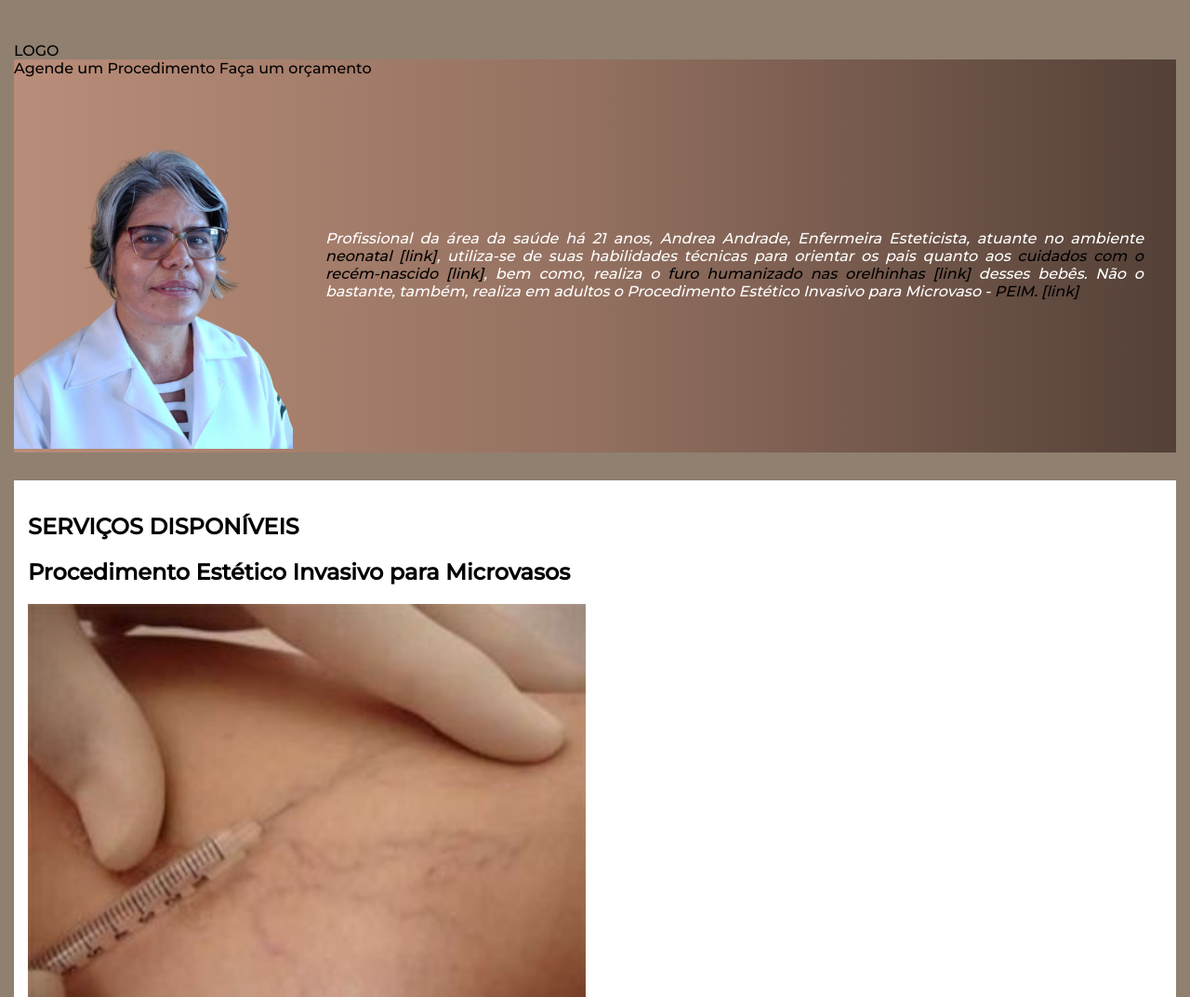
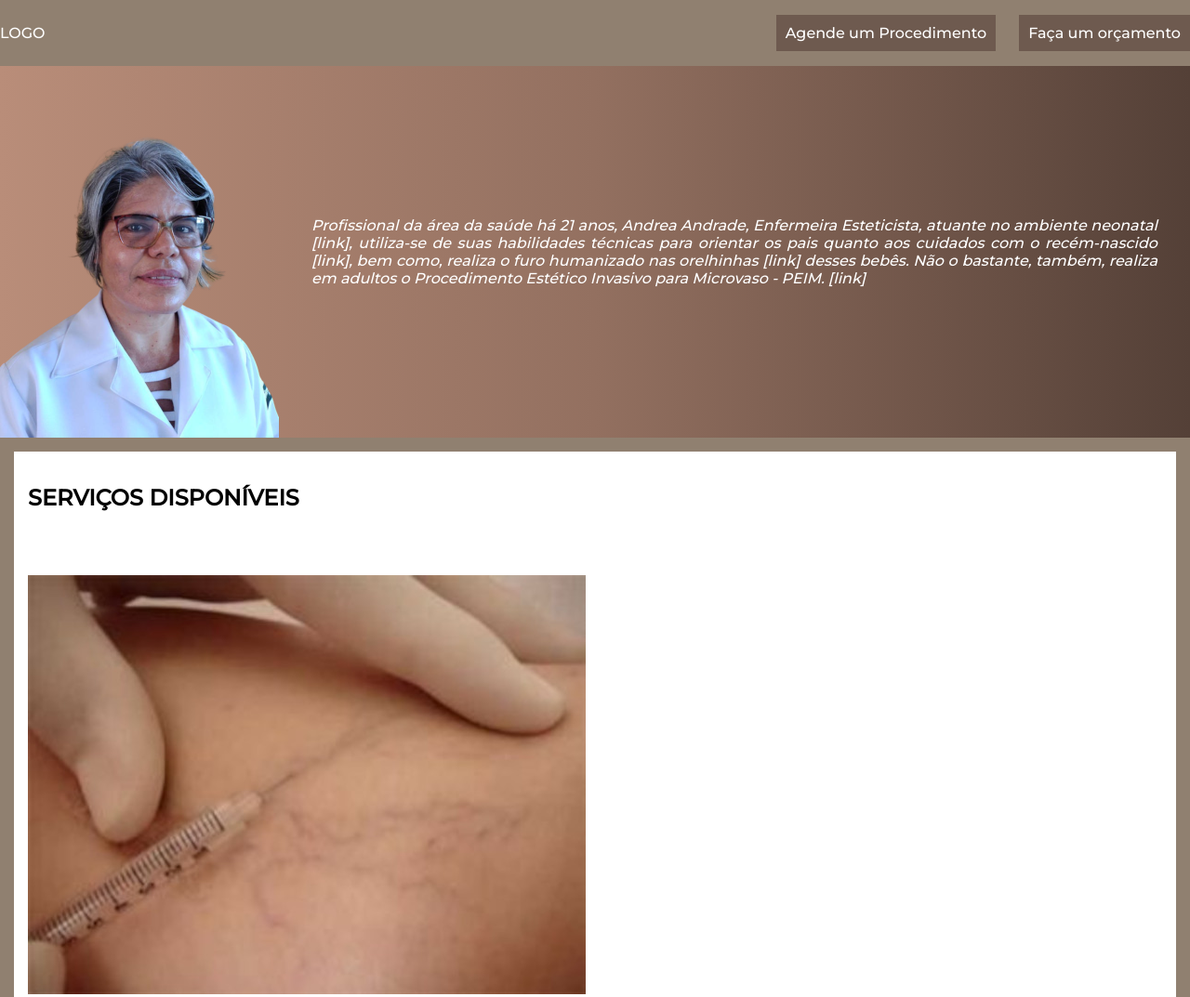
Before and after one commit to lucianomarcos156/site, a plain HTML site: page index.html in a window 1280 px wide. Shown: the top 1073 px of the page at 93% size. Drawn offline with Linux system fonts and the light colour scheme.

Commit message:
site0302221454

```diff
--- a/index.html
+++ b/index.html
@@ -10,41 +10,35 @@
 <body>
     <header>
         <a href="#">LOGO</a>
-        <nav class
-
-        <a class="menu-principal" href="#">Agende um Procedimento</a>
-        <a class="menu-principal" href="#">Faça um orçamento</a>
-        <nav class="perfil">
-
-            <picture>
-                <img src="imagens/perfil-imagem-p.png" alt="Imagem de perfil">
-            </picture>
+        <nav>
+            <ul class="menu-principal">
+                <li><a href="#">Agende um Procedimento</a></li>
+                <li><a href="#">Faça um orçamento</a></li>
+            </ul>
+        </nav>
+    </header>
+        <section class="perfil">
+            <img src="imagens/perfil-imagem-p.png" alt="Imagem de perfil">
             <p class="perfil-texto">Profissional da área da saúde há 21 anos, Andrea Andrade, Enfermeira Esteticista, atuante no ambiente <a href="https://pt.wikipedia.org/wiki/Neonatologia" target="_blank" class="perfil-texto-link">neonatal</a>, utiliza-se de suas habilidades técnicas para orientar os pais quanto aos <a href="#cuidados-bebe" class="perfil-texto-link">cuidados com o recém-nascido</a>, bem como, realiza o <a href="#furo-humanizado" class="perfil-texto-link">furo humanizado nas orelhinhas</a>  desses bebês.
             Não o bastante, também, realiza em adultos o Procedimento Estético Invasivo para Microvaso - <a href="#peim" class="perfil-texto-link">PEIM.</a></p>
-        </nav>
+        </section>
     </header>
     <main>
         <section class="serviços">
             <h1>SERVIÇOS DISPONÍVEIS</h1>
             <div class="serviços-peim">
                 <h2><a name="peim">Procedimento Estético Invasivo para Microvasos</a></h2>
-                <picture>
-                    <img src="imagens/serviços-peim-imagem.jpg" alt="Procedimento Estético Invasivo para Microvasos">
-                </picture>
+                <img src="imagens/serviços-peim-imagem.jpg" alt="Procedimento Estético Invasivo para Microvasos">
                 <p class="peim-texto">Esta técnica tem por finalidade eliminar os microvasos decorrentes de fatores que possam interferir na circulação sanguínea dos membros inferiores tais como predisposição genética e gestação, com isso, melhora-se o aspecto da região acometida."</p>
             </div>
             <div class="serviços-furo-humanizado">
                 <h2><a name="furo-humanizado">Furo humanizado nas orelhinhas desses bebês</a></h2>
-                <picture>
-                    <img src="imagens/serviços-furo-humanizado-imagem.jpg" alt="Furo Humanizado">
-                </picture>
+                <img src="imagens/serviços-furo-humanizado-imagem.jpg" alt="Furo Humanizado">
                 <p class="serviços-furo-humanizado-texto">Trata-se de um método no qual se combina o uso de pomada anestésica seguido da aplicação de técnicas de acupuntura que permite realizar o furo no ponto da orelha menos enervado.</p>
             </div>
             <div class="serviços-cuidados-bebe">
                 <h2><a name="cuidados-bebe">Cuidados com o recém nascido</a></h2>
-                <picture>
-                    <img src="imagens/serviços-cuidados-bebe-imagem.jpg" alt="Cuidados com o bebê">
-                </picture>
+                <img src="imagens/serviços-cuidados-bebe-imagem.jpg" alt="Cuidados com o bebê">
                 <p class="serviços-cuidados-bebe-texto">Para manter o bebê saudável deve-se atentar quanto aos cuidados básico quer seja o banho, aleitamento e a sua higienização. Além disso, ressalta-se a importância de se cumprir com o ciclo vacinal. </p>
             </div>
         </section>
--- a/style.css
+++ b/style.css
@@ -4,27 +4,48 @@
 }
 body {
     font-family: 'Montserrat', sans-serif;
+    font-size: 16px;
+    background-color: #4d341b9f;
     margin: 0px;
-    background-color: #4d341b9f;
+}
+a {
+    color: white;
+    text-decoration: none;
 }
 header {
-    padding: 15px;
-    margin-top: 30px;
+    display: flex;
+    padding: 0px;
+    margin-top: 0px;
+    justify-content: space-between;
+    align-items: center;
+    flex-wrap: wrap;
+
 }
-nav {
+.menu-principal {
+    display: flex;
+    list-style: none;
+}
+.menu-principal li {
+    margin-left: 25px;
+}
+.menu-principal li a {
+    display: block;
+    padding: 10px;
+    background: rgba(48, 19, 19, 0.349);
+}
+.perfil {
     background: linear-gradient(to right, rgb(185, 141, 121), rgb(147, 112, 96),rgb(84, 64, 55));
     padding: 0px;
     margin: 0px;
+    display: flex;
+    align-items: center;
 }
 main {
     background-color: white;
     padding: 15px;
     margin: 15px;
 }
-a {
-    color: black;
-    text-decoration: none;
-}
+
 .perfil-texto-link:hover {
     font-weight: bold;
     text-decoration: underline;
@@ -33,16 +54,11 @@ a {
     content: ' [link]';
     font-weight: normal;
 }
-.perfil {
-    display: flex;
-    align-items: center;
-}
 .perfil-texto {
     padding: 35px;
     margin: 0px;
     color: white;
     font-style: italic;
-    font-size: 16px;
     text-align: justify;
 }
 /*h1 {
```
